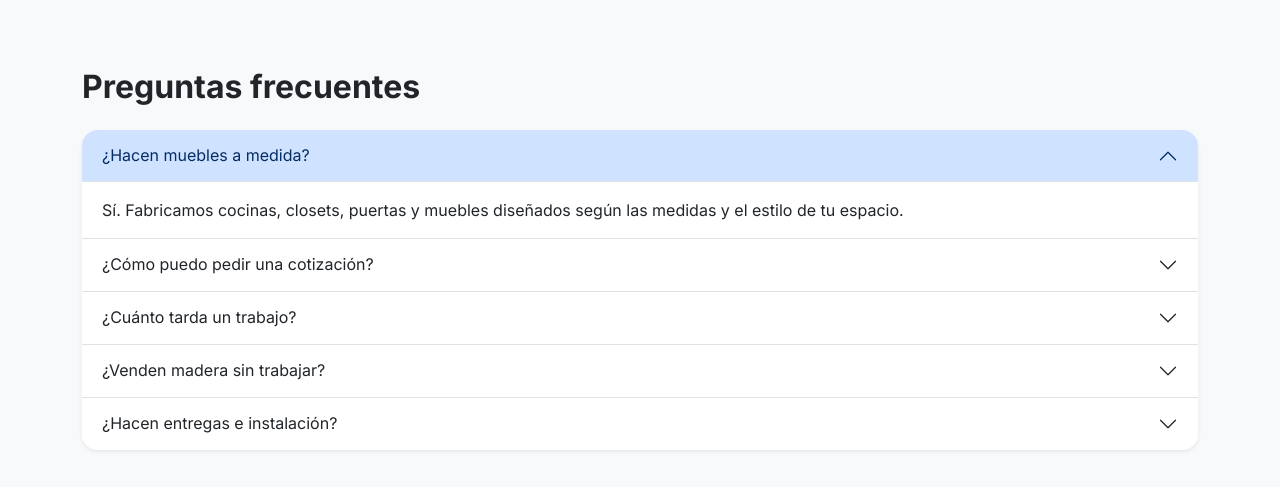
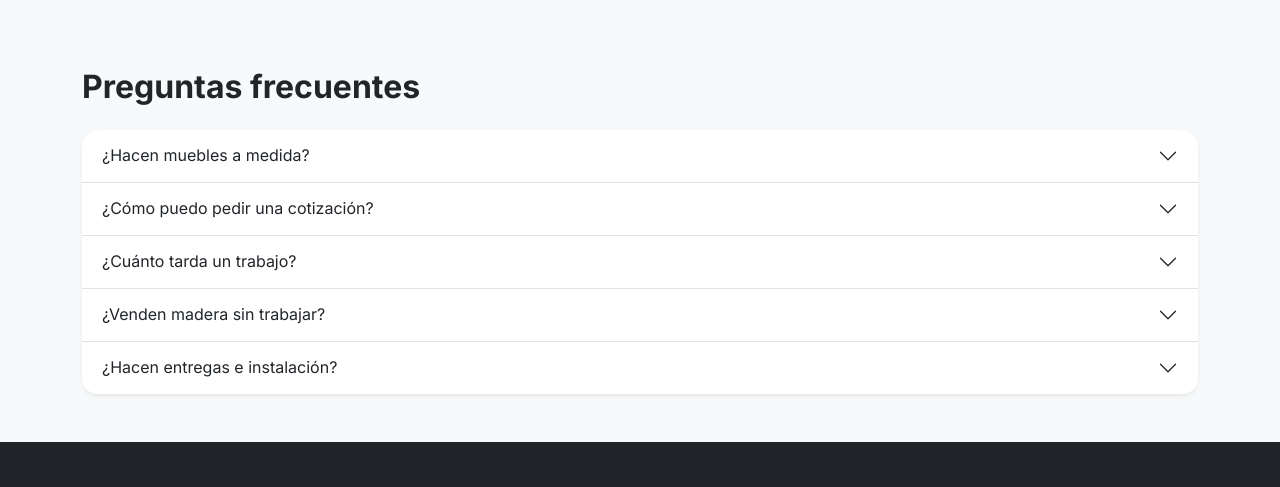
Before and after one commit to CruzBallardo/WebCarpinteria, a plain HTML site: page index.html in a window 1280 px wide. Shown: the part 3032-3519 px from the top of the page. Drawn offline with nearby package versions, Linux system fonts and the light colour scheme; no server answers.

Commit message:
primera pregunta de las FAQs cerrada

```diff
--- a/index.html
+++ b/index.html
@@ -275,11 +275,11 @@ En Maderería y Carpintería Hermanos Barrientos, respaldamos cada proyecto con
 
                <div class="accordion-item">
     <h3 class="accordion-header">
-                        <button class="accordion-button" type="button" data-bs-toggle="collapse" data-bs-target="#faq1" aria-expanded="true" aria-controls="faq1">
+        <button class="accordion-button collapsed" type="button" data-bs-toggle="collapse" data-bs-target="#faq1" aria-expanded="false" aria-controls="faq1">
             ¿Hacen muebles a medida?
         </button>
     </h3>
-                    <div id="faq1" class="accordion-collapse collapse show" data-bs-parent="#faqAcordeon">
+    <div id="faq1" class="accordion-collapse collapse" data-bs-parent="#faqAcordeon">
         <div class="accordion-body">
             Sí. Fabricamos cocinas, closets, puertas y muebles diseñados según las medidas y el estilo de tu espacio.
         </div>
```
Lines whose indentation alone changed are shown as unchanged.
